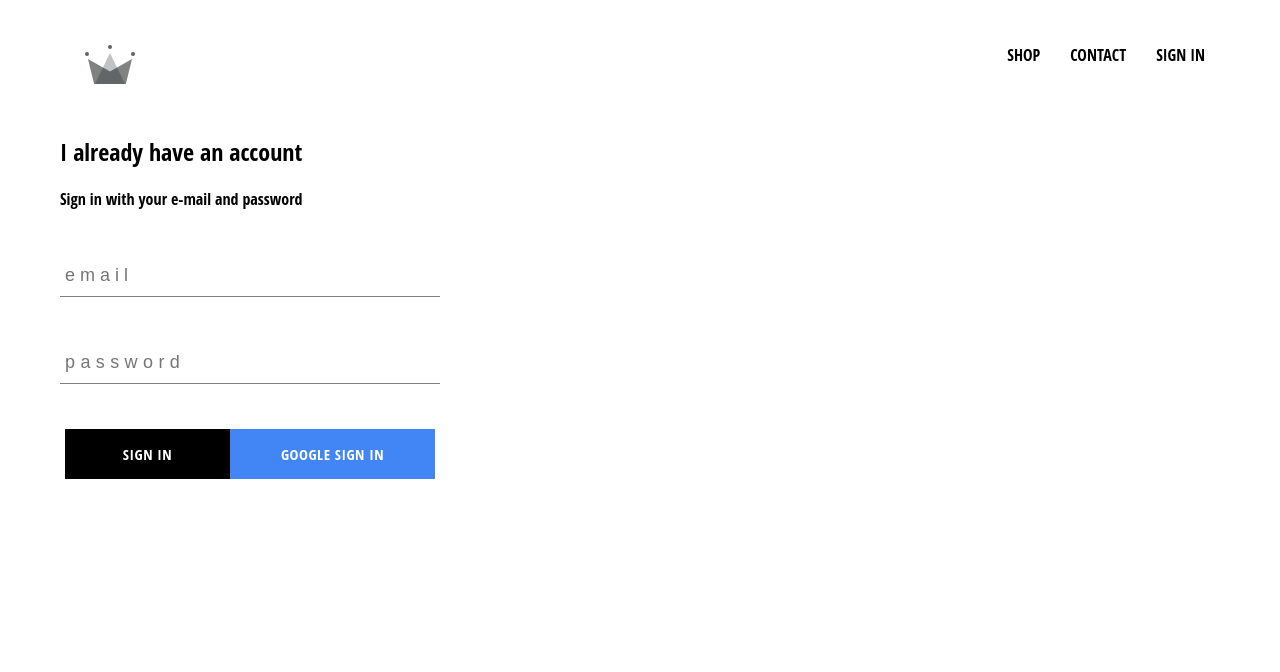
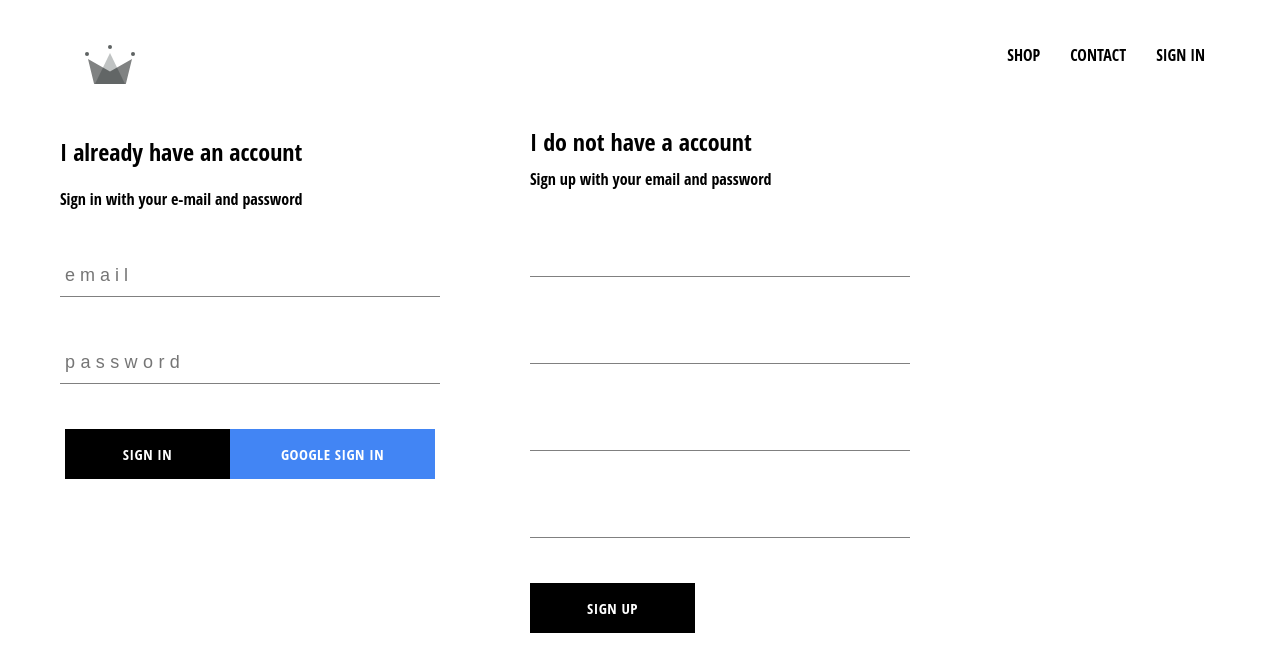
Before and after one commit to tangeringo/crown-cloning, a React (Create React App) app: page /signin in a window 1280 px wide. Shown: the top 672 px of the page. Built offline with nearby package versions, Linux system fonts and the light colour scheme; no server answers; a web font is replaced by a local one.

Commit message:
created the sign up page and finishing user authentication

```diff
--- a/src/App.js
+++ b/src/App.js
@@ -7,7 +7,7 @@
 import ShopPage from './pages/shoppage/shoppage.component';
 import Header from './components/header/header.component';
 import SigninAndSignup from './pages/signin-and-signup-page/signin-and-signup.component';
-import { auth } from './firebase/firebase.utils'
+import { auth, createUserProfileDocument } from './firebase/firebase.utils'
 
 class App extends React.Component {
 constructor() {
@@ -19,18 +19,30 @@
 
 unsubscribeFromAuth = null;
 
-componentDidMount() {
-  this.unsubscribeFromAuth = auth.onAuthStateChanged(user => {
-    this.setState({ currentUser: user });
+  componentDidMount() {
+    this.unsubscribeFromAuth = auth.onAuthStateChanged(async userAuth => {
+      if (userAuth) {
+        const userRef = await createUserProfileDocument(userAuth);
 
-    console.log(user)
-  });
-}
+        userRef.onSnapshot(snapShot => {
+          this.setState({
+            currentUser: {
+              id: snapShot.id,
+              ...snapShot.data()
+            }
+          });
 
-componentWillUnmount() {
-  this.unsubscribeFromAuth();
-}
+          console.log(this.state);
+        });
+      }
 
+      this.setState({ currentUser: userAuth });
+    });
+  }
+
+  componentWillUnmount() {
+    this.unsubscribeFromAuth();
+  }
   render() {
     return (
       <div>
--- /dev/null
+++ b/src/components/sign-up/sign-up.component.jsx
@@ -0,0 +1,103 @@
+import React from 'react';
+
+import FormInput from '../form-input/form-input.component';
+import CustomButton from '../custom-button/custom-button.component';
+
+import { auth, createUserProfileDocument } from '../../firebase/firebase.utils';
+
+import './sign-up.style.scss';
+
+class SignUp extends React.Component {
+  constructor() {
+    super();
+
+    this.state = {
+      displayName: '',
+      email: '',
+      password: '',
+      confirmPassword: ''
+    };
+  }
+
+  handleSubmit = async event => {
+    event.preventDefault();
+
+    const { displayName, email, password, confirmPassword } = this.state;
+
+    if (password !== confirmPassword) {
+      alert("passwords don't match");
+      return;
+    }
+
+    try {
+      const { user } = await auth.createUserWithEmailAndPassword(
+        email,
+        password
+      );
+
+      await createUserProfileDocument(user, { displayName });
+
+      this.setState({
+        displayName: '',
+        email: '',
+        password: '',
+        confirmPassword: ''
+      });
+    } catch (error) {
+      console.error(error);
+    }
+  };
+
+  handleChange = event => {
+    const { name, value } = event.target;
+
+    this.setState({ [name]: value });
+  };
+
+  render() {
+    const { displayName, email, password, confirmPassword } = this.state;
+    return (
+      <div className='sign-up'>
+        <h2 className='title'>I do not have a account</h2>
+        <span>Sign up with your email and password</span>
+        <form className='sign-up-form' onSubmit={this.handleSubmit}>
+          <FormInput
+            type='text'
+            name='displayName'
+            value={displayName}
+            onChange={this.handleChange}
+            label='Display Name'
+            required
+          />
+          <FormInput
+            type='email'
+            name='email'
+            value={email}
+            onChange={this.handleChange}
+            label='Email'
+            required
+          />
+          <FormInput
+            type='password'
+            name='password'
+            value={password}
+            onChange={this.handleChange}
+            label='Password'
+            required
+          />
+          <FormInput
+            type='password'
+            name='confirmPassword'
+            value={confirmPassword}
+            onChange={this.handleChange}
+            label='Confirm Password'
+            required
+          />
+          <CustomButton type='submit'>SIGN UP</CustomButton>
+        </form>
+      </div>
+    );
+  }
+}
+
+export default SignUp;
--- /dev/null
+++ b/src/components/sign-up/sign-up.style.scss
@@ -0,0 +1,9 @@
+.sign-up {
+    display: flex;
+    flex-direction: column;
+    width: 380px;
+
+    .title {
+        margin: 10px 0;
+    }
+}
--- a/src/firebase/firebase.utils.js
+++ b/src/firebase/firebase.utils.js
@@ -14,6 +14,31 @@
 
   firebase.initializeApp(config);
 
+  export const createUserProfileDocument = async (userAuth, additionalData) => {
+    if (!userAuth) return;
+
+  const userRef = firestore.doc(`users/${userAuth.uid}`);
+
+  const snapShot = await userRef.get();
+
+  if (!snapShot.exists) {
+    const { displayName, email } = userAuth;
+    const createdAt = new Date();
+    try {
+      await userRef.set({
+        displayName,
+        email,
+        createdAt,
+        ...additionalData
+      });
+    } catch (error) {
+      console.log('error creating user', error.message);
+    }
+  }
+
+    return userRef;
+  };
+
 export const auth = firebase.auth();
 export const firestore = firebase.firestore();
 
--- a/src/pages/signin-and-signup-page/signin-and-signup.component.jsx
+++ b/src/pages/signin-and-signup-page/signin-and-signup.component.jsx
@@ -2,10 +2,12 @@
 
 import './signin-and-signup.style.scss';
 import Signin from '../../components/sign-in/sign-in.component';
+import SignUp from '../../components/sign-up/sign-up.component';
 
 const SigninAndSignup = () => (
-    <div className='sign-in-and-sign-in'>
+    <div className='sign-in-and-sign-up'>
         <Signin />
+        <SignUp />
     </div>
 );
 
--- a/src/pages/signin-and-signup-page/signin-and-signup.style.scss
+++ b/src/pages/signin-and-signup-page/signin-and-signup.style.scss
@@ -0,0 +1,6 @@
+.sign-in-and-sign-up {
+    width: 850px;
+    display: flex;
+    justify-content: space-between;
+    margin: 30 auto;
+}
```
Lines whose indentation alone changed are shown as unchanged.
